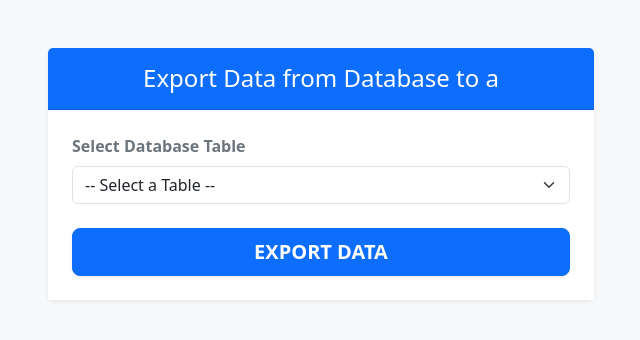
After one commit to RishabhAgarwal-01/python_automation_project, a Django app: page /dataentry/export-data/ in a window 1280 px wide. The commit adds this page. Shown: the top 340 px of the page, without its empty margins (319-959 px from the left). Run offline with Django 5.2, Linux system fonts and the light colour scheme; parts of the project's set-up code (start-up, migrations or seed data) failed here and were passed over.

Commit message:
export data and send email with attachment

```diff
--- a/awd_main/urls.py
+++ b/awd_main/urls.py
@@ -7,7 +7,7 @@ from django.conf import settings
 
 urlpatterns = [
     path('admin/', admin.site.urls),
-    path('', include('dataentry.urls')),
+    path('dataentry/', include('dataentry.urls')),
     path('', views.home, name='home'),
     path('celery-test/', views.celery_test),
 ] + static(settings.MEDIA_URL, document_root= settings.MEDIA_ROOT)
--- a/dataentry/urls.py
+++ b/dataentry/urls.py
@@ -3,4 +3,5 @@ from . import views
 
 urlpatterns = [
     path('import-data/', views.import_data, name='import_data'),
+    path('export-data/', views.export_data, name='export_data'),
 ]
--- a/dataentry/utils.py
+++ b/dataentry/utils.py
@@ -5,6 +5,8 @@ import csv
 from django.db import DataError
 from django.core.mail import EmailMessage
 from django.conf import settings
+import datetime
+import os
 
 
 def get_all_custom_models():
@@ -53,11 +55,30 @@ def check_csv_errors(file_path, model_name):
 
 
 
-def send_email_notification(mail_subject, message, to_email ):
+def send_email_notification(mail_subject, message, to_email, attachment=None):
     try:
         from_email =  settings.DEFAULT_FROM_EMAIL
          # Create the email object and SEND it
-        email = EmailMessage(mail_subject, message, from_email, to=[to_email])
+        email = EmailMessage(mail_subject, message, from_email, to=[to_email] )
+        if attachment is not None:
+            email.attach_file(attachment)
         email.send()
     except Exception as e:
         raise e
+
+
+
+
+def generate_csv_file(model_name):
+    # generate the timestamp of current date and time
+    timestamp = datetime.datetime.now().strftime("%Y-%m-%d-%H-%M-%S")
+
+    # define the csv file name or path
+    export_dir =  'exported_data'
+    file_name = f'exported_{model_name}_data_{timestamp}.csv'
+
+    # creation of full path from the C://User ..../media/ which is media root
+    # then exportd dir and file name generated
+    file_path = os.path.join(settings.MEDIA_ROOT, export_dir, file_name)
+
+    return file_path
--- a/dataentry/views.py
+++ b/dataentry/views.py
@@ -6,7 +6,8 @@ from django.contrib import messages
 from dataentry.utils import get_all_custom_models, check_csv_errors
 from uploads.models import Upload
 from django.conf import settings
-from .tasks import import_data_task
+from .tasks import export_data_task, import_data_task
+from django.core.management import call_command
 
 
 def import_data(request):
@@ -46,3 +47,26 @@ def import_data(request):
             'model_list': all_models
         }
         return render(request, 'dataentry/importdata.html', context)
+
+
+
+
+def export_data(request):
+
+    if request.method == "POST":
+        model_name = request.POST.get('model_name')
+
+        # handle the export data task here handled by celery task in tasks.py
+        export_data_task.delay(model_name)
+        # show message to the user
+        messages.success(request, "Your data is being exported, you will be notified once it is done.")
+        return redirect('export_data')
+
+    else:
+        # Only handle GET requests here
+        all_models = get_all_custom_models()
+        context = {
+            'model_list': all_models
+        }
+
+    return render(request,'dataentry/exportdata.html', context)
--- /dev/null
+++ b/templates/dataentry/exportdata.html
@@ -0,0 +1,63 @@
+{% load static %}
+<!DOCTYPE html>
+<html lang="en">
+
+<head>
+    <meta charset="UTF-8">
+    <meta name="viewport" content="width=device-width, initial-scale=1.0">
+    <title>Export Data</title>
+
+    <!-- Bootstrap 5 CSS CDN -->
+    <link href="https://cdn.jsdelivr.net/npm/bootstrap@5.3.2/dist/css/bootstrap.min.css" rel="stylesheet">
+    <script src="https://code.jquery.com/jquery-3.7.1.min.js"></script>
+    <script src="{% static 'js/custom.js' %}"></script>
+</head>
+
+<body class="bg-light">
+
+    <div class="container mt-5">
+        <div class="row justify-content-center">
+            <div class="col-md-6">
+
+                <div class="card shadow-sm border-0">
+                    <div class="card-header bg-primary text-white py-3">
+                        <h4 class="text-center mb-0">Export Data from Database to a</h4>
+                    </div>
+
+                    <div class="card-body p-4 bg-white">
+
+                        <form action="{% url 'export_data' %}" method="POST">
+                            {% csrf_token %}
+
+                            <!-- Model Selection Field -->
+                            <div class="mb-4">
+                                <label for="model_name" class="form-label fw-semibold text-secondary">Select Database
+                                    Table</label>
+                                <select name="model_name" id="model_name" class="form-select" required>
+                                    <option value="" disabled selected>-- Select a Table --</option>
+                                    {% for model in model_list %}
+                                    <option value="{{ model }}">{{ model }}</option>
+                                    {% endfor %}
+                                </select>
+                            </div>
+
+                            <!-- Submit Button -->
+                            <div class="d-grid mt-4">
+                                <button type="submit" class="btn btn-primary btn-lg text-uppercase fw-bold shadow-sm">
+                                    Export Data
+                                </button>
+                            </div>
+                            {% include 'alerts.html' %}
+                        </form>
+                    </div>
+                </div>
+
+            </div>
+        </div>
+    </div>
+
+    <!-- Bootstrap 5 JS Bundle (Includes Popper for dropdowns/tooltips) -->
+    <script src="https://cdn.jsdelivr.net/npm/bootstrap@5.3.2/dist/js/bootstrap.bundle.min.js"></script>
+</body>
+
+</html>
--- a/templates/home.html
+++ b/templates/home.html
@@ -8,5 +8,9 @@
 </head>
 <body>
     <h1>Home Page</h1>
+    <br>
+    <a href="{% url 'import_data'  %}">Import Data</a>
+    <a href="{% url 'export_data'  %}">Export Data</a>
+
 </body>
 </html>
```
Also changed, not shown: dataentry/management/commands/exportdata.py (+2 -5 lines), dataentry/tasks.py (+20 -1 lines).
